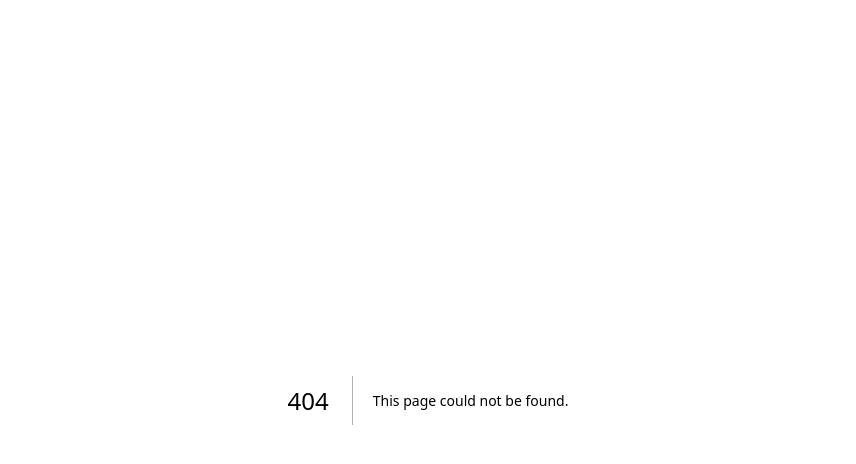
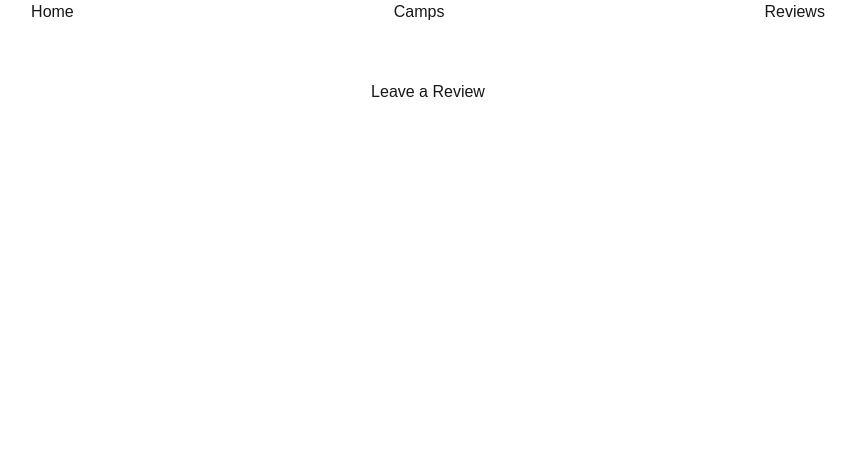
Before and after one commit to NoahNim/chloescanopy, a Next.js app: page /reviews in a window 1280 px wide. Before the commit this address had no page. Shown: the top 464 px of the page, without its empty margins (212-1068 px from the left). Built offline with nearby package versions, Linux system fonts and the light colour scheme.

Commit message:
make basic outline of reviews page

```diff
--- a/app/components/nav/page.tsx
+++ b/app/components/nav/page.tsx
@@ -18,7 +18,7 @@ export default function Nav() {
                 <ul className="hidden md:flex flex-row space-x-80">
                     <li className="basis-1/4"><Link href={('/')}>Home</Link></li>
                     <li className="basis-1/4">Camps</li>
-                    <li className="basis-1/4">Reviews</li>
+                    <li className="basis-1/4"><Link href={('/reviews')}>Reviews</Link></li>
                 </ul>
             </div>
             <div className="flex absolute top-4 left-1">
--- a/app/layout.tsx
+++ b/app/layout.tsx
@@ -1,4 +1,5 @@
 import type { Metadata } from "next";
+import Nav from "./components/nav/page";
 import "./globals.css";
 
 export const metadata: Metadata = {
@@ -15,6 +16,7 @@ export default function RootLayout({
     <html lang="en">
       <body
       >
+        <Nav />
         {children}
       </body>
     </html>
--- a/app/page.tsx
+++ b/app/page.tsx
@@ -1,9 +1,7 @@
-import NavLayout from "./components/nav/page";
 
 export default function Home() {
   return (
     <div>
-      <NavLayout />
     </div>
   );
 }
--- /dev/null
+++ b/app/reviews/layout.tsx
@@ -0,0 +1,11 @@
+import React from "react";
+
+export default function ReviewsLayout({
+    children,
+}: { children: React.ReactNode }) {
+    return (
+        <div className="max-w-screen-xl mx-auto p-4">
+            {children}
+        </div>
+    )
+}
--- /dev/null
+++ b/app/reviews/page.tsx
@@ -0,0 +1,11 @@
+export default function Reviews() {
+    return (
+        <div>
+            <div className="flex justify-center">
+                <button>
+                    Leave a Review
+                </button>
+            </div>
+        </div>
+    )
+}
```
